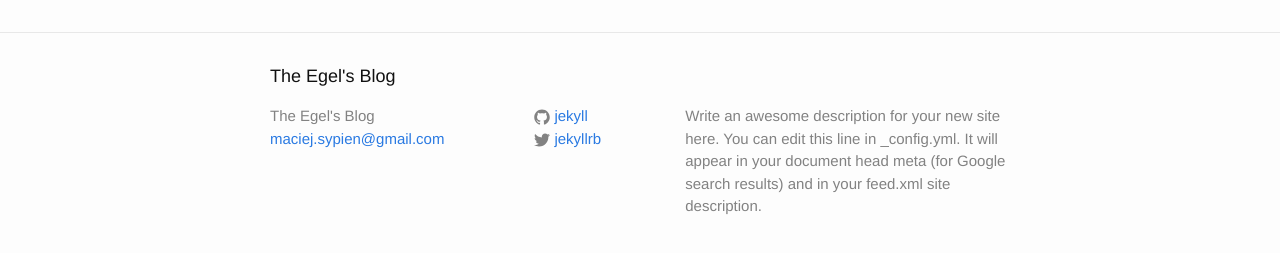
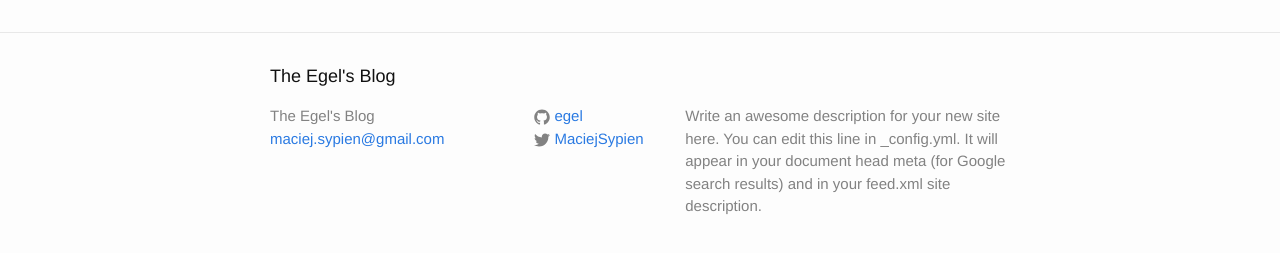
Before and after one commit to egel/old-blog-pelican, a Jekyll site: the page built from index.html, in a window 1280 px wide. Shown: the part 264-517 px from the top of the page. Built offline with Jekyll 4.4.1, drawn with Linux system fonts in a browser that asks for light colours.

Commit message:
update _config.yml

```diff
--- a/_config.yml
+++ b/_config.yml
@@ -7,9 +7,9 @@
   line in _config.yml. It will appear in your document head meta (for
   Google search results) and in your feed.xml site description.
 baseurl: "" # the subpath of your site, e.g. /blog/
-url: "http://yourdomain.com" # the base hostname & protocol for your site
-twitter_username: jekyllrb
-github_username:  jekyll
+url: "http://egel.github.io" # the base hostname & protocol for your site
+twitter_username: MaciejSypien
+github_username:  egel
 
 # Build settings
 markdown: kramdown
```
